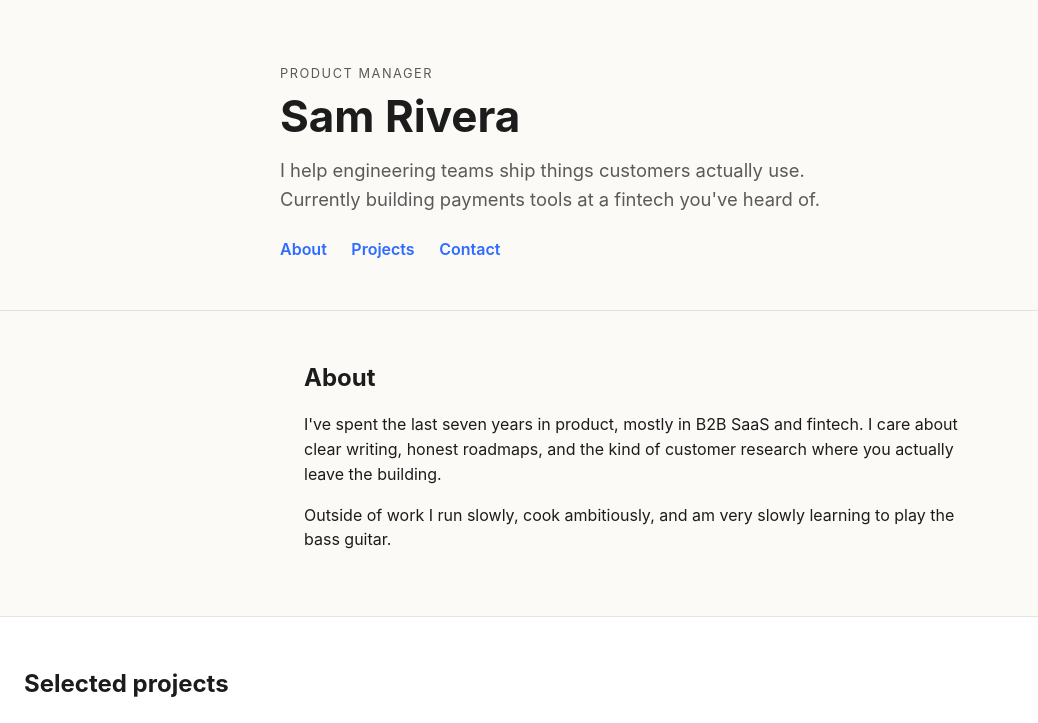
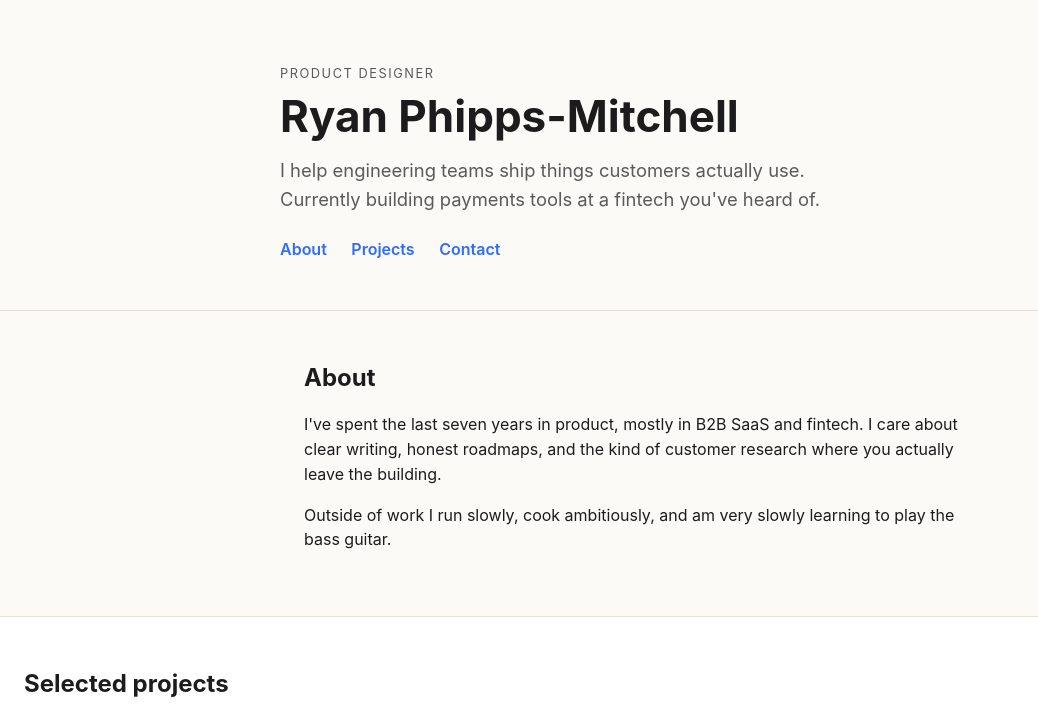
Before and after one commit to RyanPhipps-Mitchell/product-hello-world, a plain HTML site: page index.html in a window 1280 px wide. Shown: the top 723 px of the page, without its empty margins (0-1038 px from the left). Drawn offline with Linux system fonts and the light colour scheme.

Commit message:
Putting in a test message, I just changed the name and job title.

```diff
--- a/index.html
+++ b/index.html
@@ -9,8 +9,8 @@
   <body>
     <header class="hero">
       <div class="hero__inner">
-        <p class="hero__eyebrow">Product Manager</p>
-        <h1 class="hero__name">Sam Rivera</h1>
+        <p class="hero__eyebrow">Product Designer</p>
+        <h1 class="hero__name">Ryan Phipps-Mitchell</h1>
         <p class="hero__tagline">
           I help engineering teams ship things customers actually use.
           Currently building payments tools at a fintech you've heard of.
```
